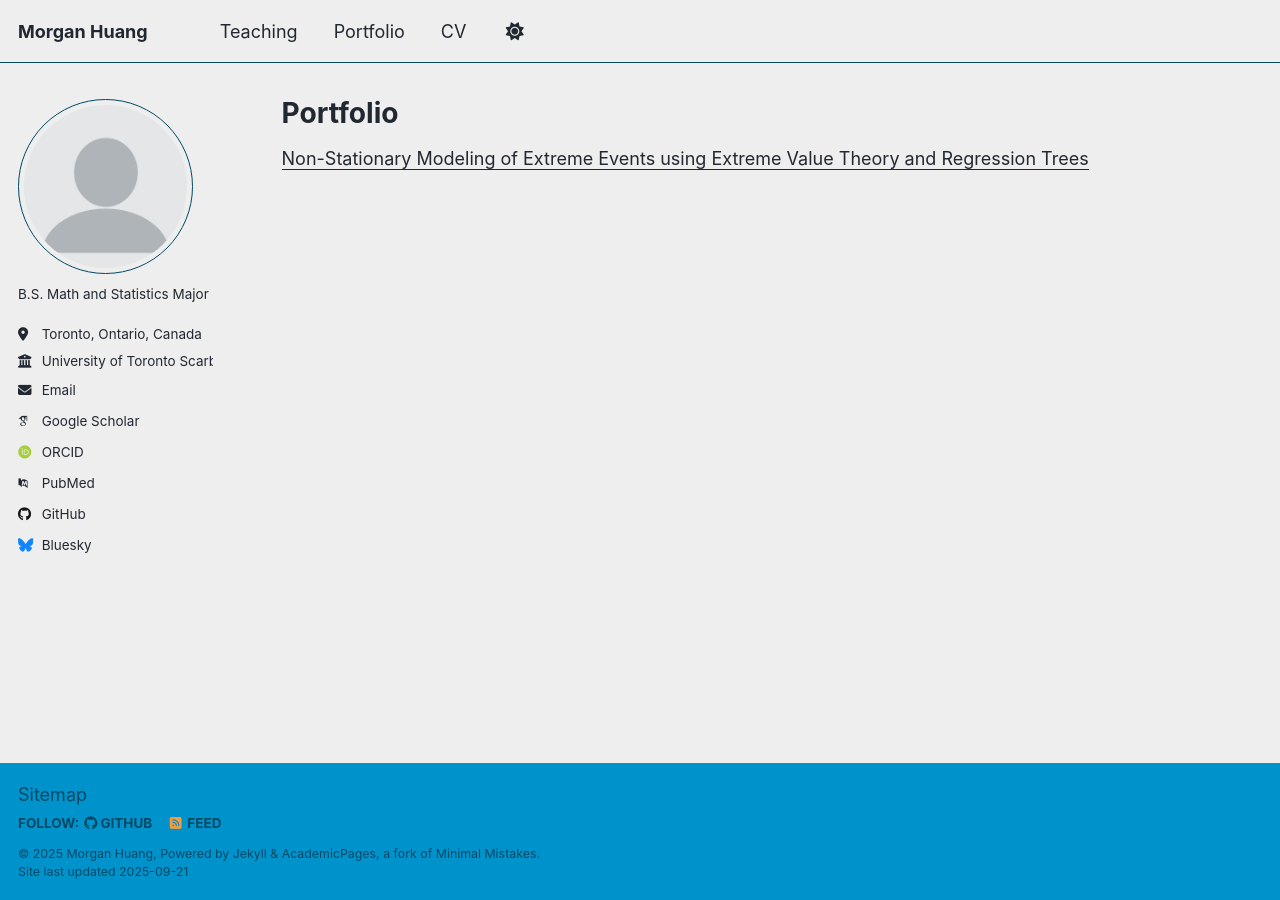
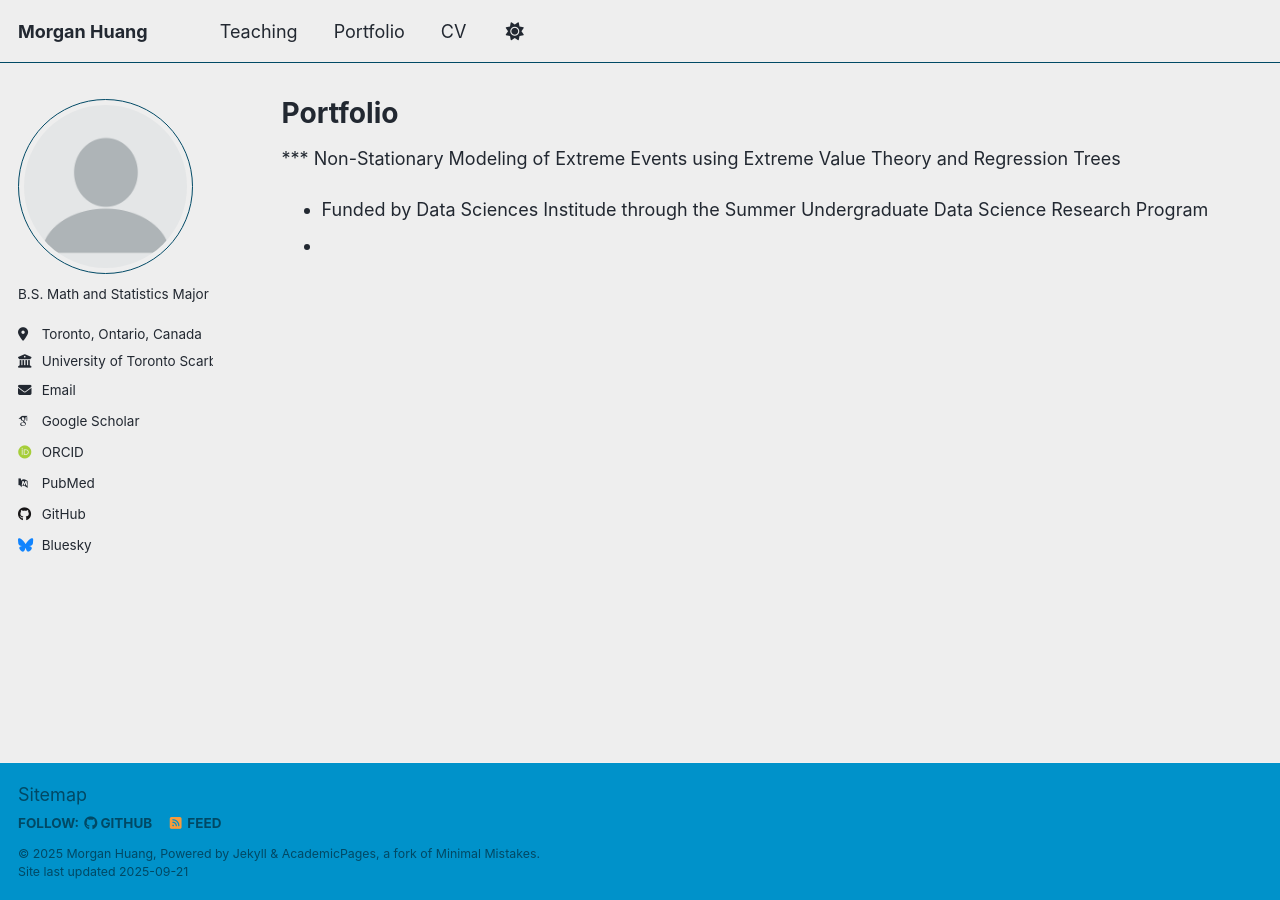
Before and after one commit to Morganh201/Morganh201.github.io, a Jekyll site: the page built from _pages/portfolio.md, in a window 1280 px wide. Built offline with Jekyll 4.4.1, drawn with Linux system fonts in a browser that asks for light colours; some web fonts are replaced; a script that is not in the unit is left out.

Commit message:
Update portfolio.md

```diff
--- a/_pages/portfolio.md
+++ b/_pages/portfolio.md
@@ -5,4 +5,7 @@ permalink: /portfolio/
 author_profile: true
 ---
 
-<u>Non-Stationary Modeling of Extreme Events using Extreme Value Theory and Regression Trees<u>
+*** Non-Stationary Modeling of Extreme Events using Extreme Value Theory and Regression Trees
+
+  - Funded by Data Sciences Institude through the Summer Undergraduate Data Science Research Program
+  -
```
